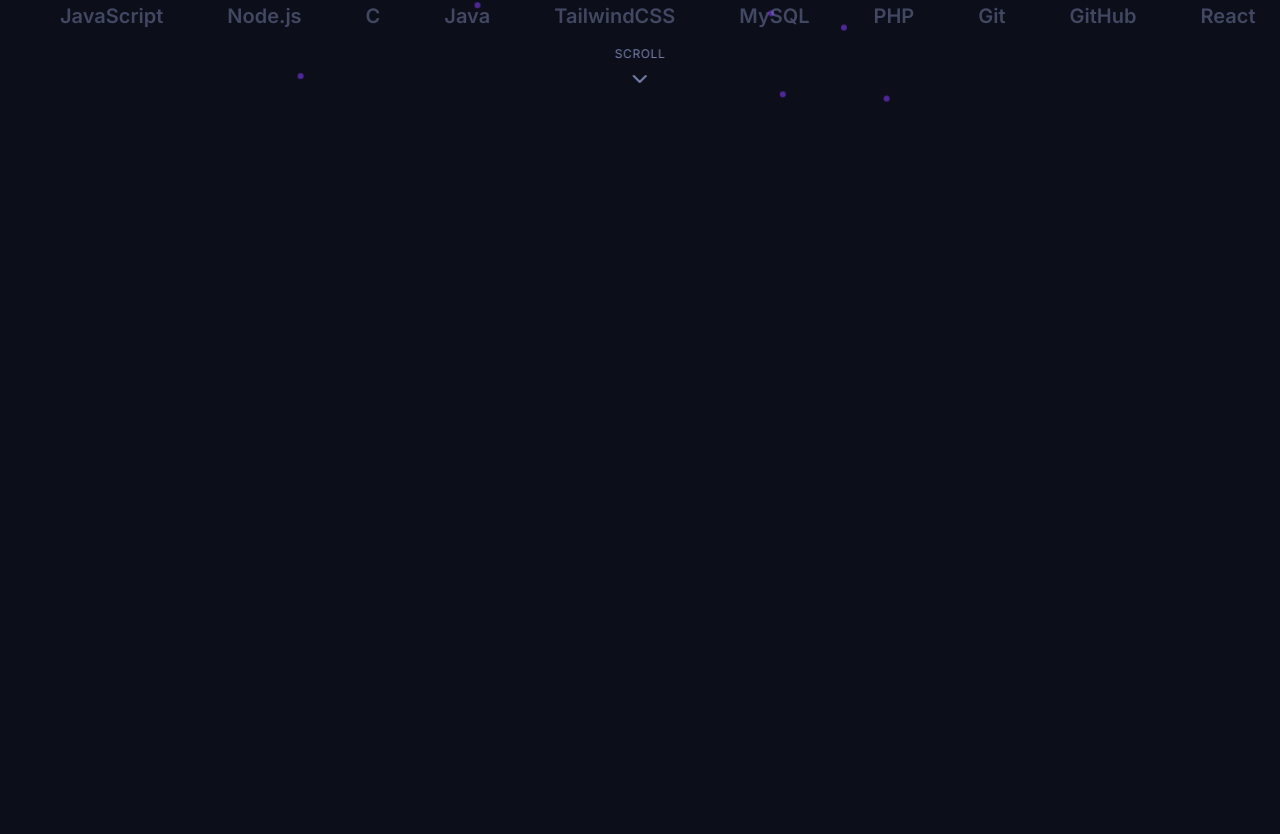
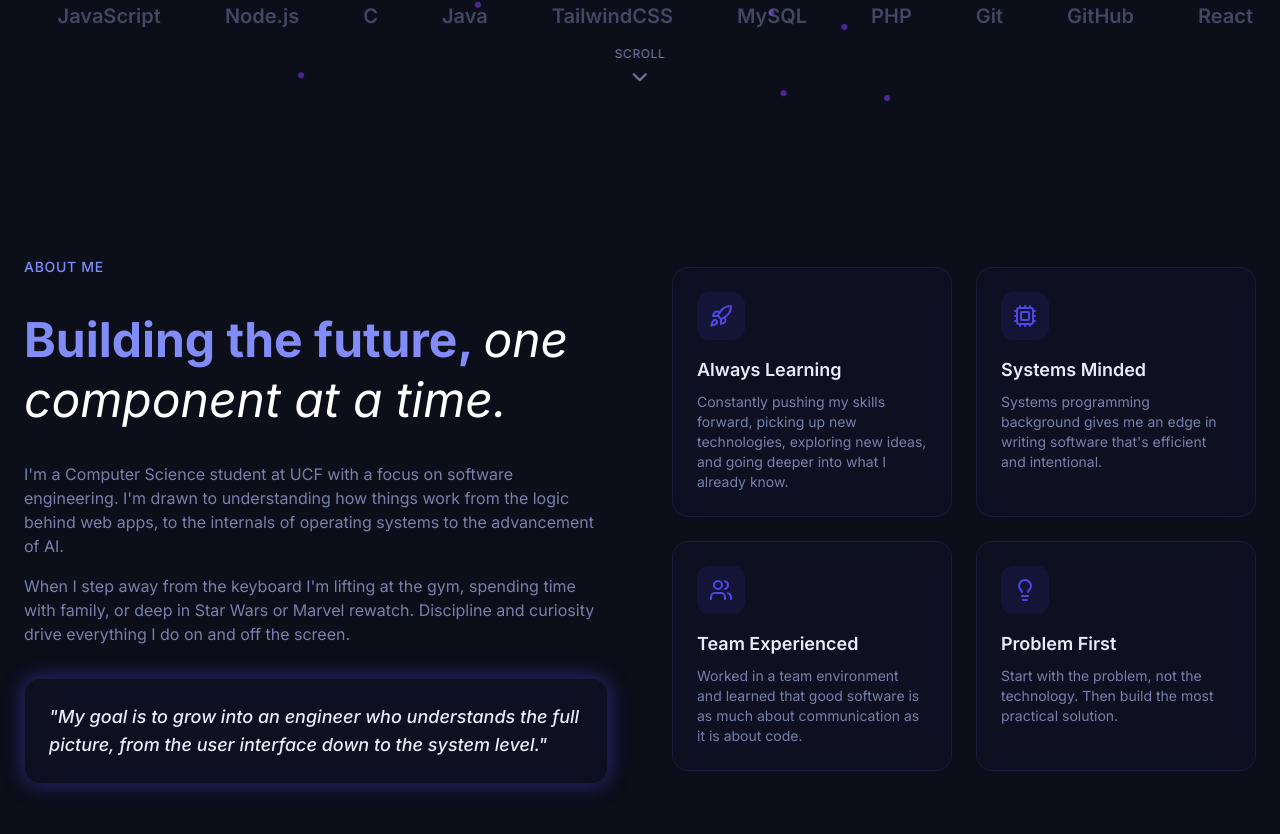
Before and after one commit to HaroldSaenz87/Portfolio, a React (Vite) app in the folder myPortfolio/: page / in a window 1280 px wide. Shown: the part 898-1732 px from the top of the page. Before the commit the page ends 1024 px from the top, so only its background shows below. Built offline with nearby package versions, Linux system fonts and the light colour scheme.

Commit message:
Added the About section. Updated Navbar.jsx and Hero.jsx

```diff
--- a/myPortfolio/src/layout/Navbar.jsx
+++ b/myPortfolio/src/layout/Navbar.jsx
@@ -74,10 +74,10 @@ export const Navbar = () => {
                 <div className="container mx-auto px-6 py-6 flex flex-col gap-4">
 
                     {navLink.map((link, index) => (
-                        <a href={link.href} key={index} className="text-lg text-muted-foreground hover:text-foreground py-2">{link.label}</a>
+                        <a href={link.href} key={index} onClick={() => setIsMobileMenuActive(false)} className="text-lg text-muted-foreground hover:text-foreground py-2">{link.label}</a>
                     ))}
 
-                    <Button>Contact Me</Button>
+                    <Button onClick={() => setIsMobileMenuActive(false)}>Contact Me</Button>
 
                 </div>
 
--- a/myPortfolio/src/sections/About.jsx
+++ b/myPortfolio/src/sections/About.jsx
@@ -1,32 +1,79 @@
-import { Code2, Lightbulb, Rocket, Users } from "lucide-react";
+import {Cpu, Lightbulb, Rocket, Users } from "lucide-react";
 
 const highlights = [
     {
-        icon: Code2,
-        title: "Clean Code",
-        description: "Writing maintainable, scalable code.",
+        icon: Rocket,
+        title: "Always Learning",
+        description: "Constantly pushing my skills forward, picking up new technologies, exploring new ideas, and going deeper into what I already know.",
 
     },
     {
-        icon: Rocket,
-        title: "Performance",
-        description: "Optimizing for speed and delivering lightning-fast user experience",
+        icon: Cpu ,
+        title: "Systems Minded",
+        description: "Systems programming background gives me an edge in writing software that's efficient and intentional.",
 
     },
     {
         icon: Users,
-        title: "Collaboration",
-        description: "Working closely with teams to bring ideas to life.",
+        title: "Team Experienced",
+        description: "Worked in a team environment and learned that good software is as much about communication as it is about code.",
 
     },
     {
         icon: Lightbulb,
-        title: "Innovation",
-        description: "Staying ahead with the latest technologies and best practices.",
+        title: "Problem First",
+        description: "Start with the problem, not the technology. Then build the most practical solution.",
 
     },
 ];
 
 export const About = () => {
-    return <section></section>;
+    return(
+        <section id="about" className="py-32 relative overflow-hidden">
+            <div className="container mx-auto px-6 relative z-10">
+                <div className="grid lg:grid-cols-2 gap-16 items-center">
+                    <div className="space-y-8">
+                        <div className="animate-fade-in">
+                            <span className="text-secondary-foreground text-sm font-medium tracking-wider uppercase">About Me</span>
+                        </div>
+
+
+
+                        <h2 className="text-4xl md:text-5xl font-bold leading-tight animate-fade-in animation-delay-100 text-secondary-foreground">Building the future, <span className="italic font-normal text-white"> one component at a time.</span></h2>
+
+                        <div className="space-y-4 text-muted-foreground animate-fade-in animation-delay-200">
+                            <p>
+                                I'm a Computer Science student at UCF with a focus on software engineering. I'm drawn to understanding how things work from the logic behind web apps,
+                                to the internals of operating systems to the advancement of AI.
+                            </p>
+                            <p>
+                                When I step away from the keyboard I'm lifting at the gym, spending time with family, or deep in Star Wars or Marvel rewatch. Discipline and curiosity drive everything I do on and off the screen.
+                            </p>
+                        </div>
+
+                        <div className="glass rounded-2xl p-6 glow-border animate-fade-in animation-delay-300">
+                            <p className="text-lg font-medium italic text-foreground">
+                                "My goal is to grow into an engineer who understands the full picture, from the user interface down to the system level."
+                            </p>
+                        </div>
+
+                    </div>
+
+                    <div className="grid sm:grid-cols-2 gap-6">
+                        {highlights.map((item,idx) => (
+                            <div key={idx} className="glass p-6 rounded-2xl animate-fade-in" style={{animationDelay: `${(idx +1) * 100} ms`}}>
+                                <div className="w-12 h-12 rounded-xl bg-primary/10 flex items-center justify-center mb-4 hover:bg-primary/20">
+                                    <item.icon className="w-6 h-6 text-primary" />
+                                </div>
+                                <h3 className="text-lg font-semibold mb-2">{item.title}</h3>
+                                <p className="text-sm text-muted-foreground">{item.description}</p>
+                            </div>
+                        ))}
+                    </div>
+
+                </div>
+
+            </div>
+        </section>
+    );
 }
--- a/myPortfolio/src/sections/Hero.jsx
+++ b/myPortfolio/src/sections/Hero.jsx
@@ -64,7 +64,7 @@ export const Hero = () => {
 
                         </h1>
                         <p className="text-lg text-muted-foreground max-w-lg animate-fade-in animation-delay-200">
-                            Hi, I'm Harold. An Aspiring software engineer with a background
+                            Hi, I'm Harold. An aspiring software engineer with a background
                             in Systems and AI. I build full-stack applications and love tackling
                             problems at every level of the stack.
                         </p>
```
